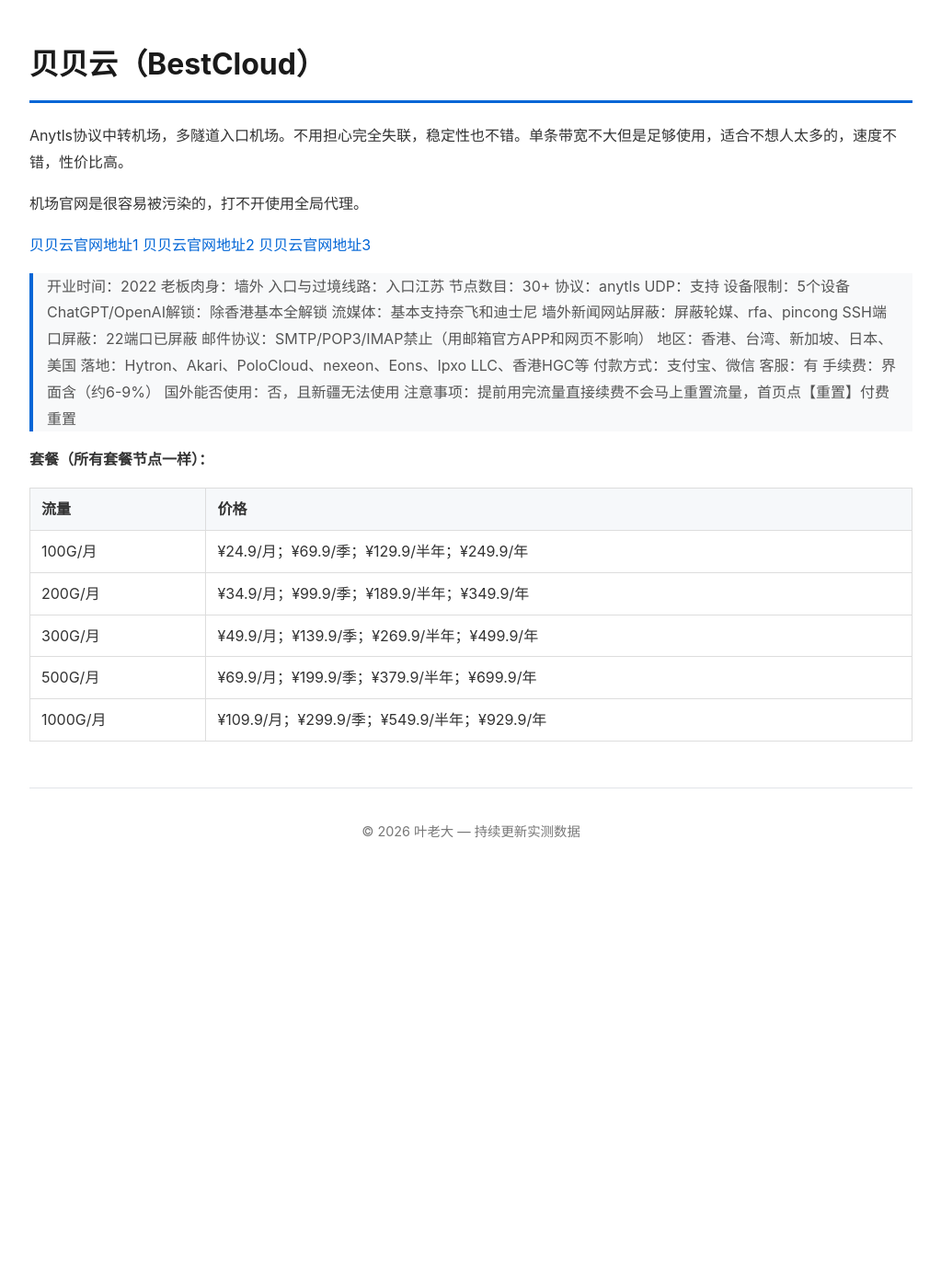
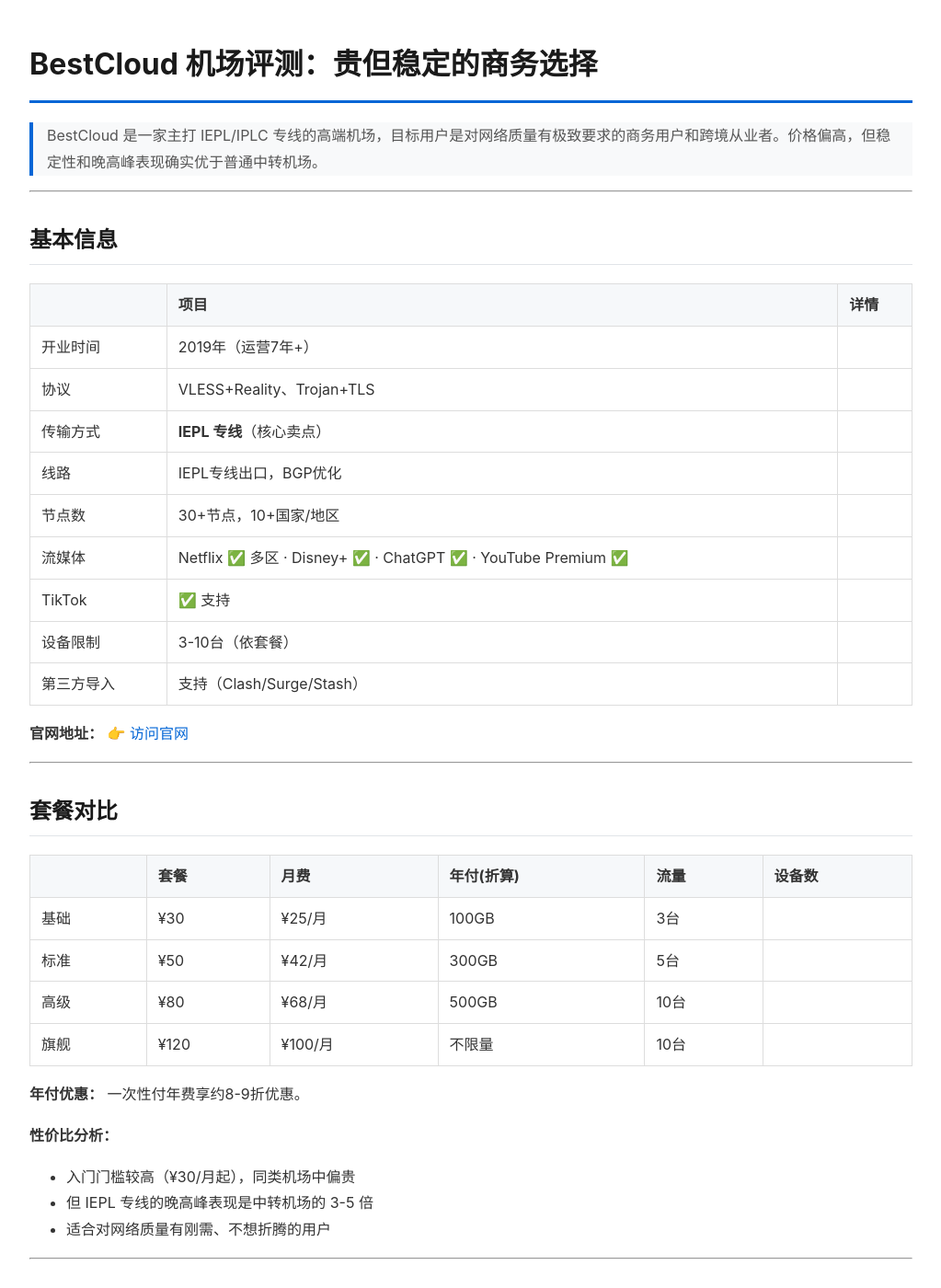
Before and after one commit to yezuofan/free-internet-guide, a Jekyll site: the page built from airport-reviews/bestcloud.md, in a window 1280 px wide and 1400 px high. Shown: the whole window at 92% size, without its empty margins (128-1151 px from the left). Built offline with Jekyll 4.4.1, drawn with Linux system fonts in a browser that asks for light colours; our own code applies the rules of GitHub Pages for plain Markdown files; some of the changed text lies outside the part shown.

```diff
--- a/airport-reviews/bestcloud.md
+++ b/airport-reviews/bestcloud.md
@@ -1,39 +1,93 @@
-# 贝贝云（BestCloud）
+# BestCloud 机场评测：贵但稳定的商务选择
 
-Anytls协议中转机场，多隧道入口机场。不用担心完全失联，稳定性也不错。单条带宽不大但是足够使用，适合不想人太多的，速度不错，性价比高。
+> BestCloud 是一家主打 IEPL/IPLC 专线的高端机场，目标用户是对网络质量有极致要求的商务用户和跨境从业者。价格偏高，但稳定性和晚高峰表现确实优于普通中转机场。
 
-机场官网是很容易被污染的，打不开使用全局代理。
+---
 
-[贝贝云官网地址1](https://777.2beibei.com/#/register?code=qwqDFEUW)
-[贝贝云官网地址2](https://666.beibeicloud.shop/#/register?code=qwqDFEUW)
-[贝贝云官网地址3](https://888.beibeicloud.shop/#/register?code=qwqDFEUW)
+## 基本信息
 
->开业时间：2022
->老板肉身：墙外
->入口与过境线路：入口江苏
->节点数目：30+
->协议：anytls
->UDP：支持
->设备限制：5个设备
->ChatGPT/OpenAI解锁：除香港基本全解锁
->流媒体：基本支持奈飞和迪士尼
->墙外新闻网站屏蔽：屏蔽轮媒、rfa、pincong
->SSH端口屏蔽：22端口已屏蔽
->邮件协议：SMTP/POP3/IMAP禁止（用邮箱官方APP和网页不影响）
->地区：香港、台湾、新加坡、日本、美国
->落地：Hytron、Akari、PoloCloud、nexeon、Eons、Ipxo LLC、香港HGC等
->付款方式：支付宝、微信
->客服：有
->手续费：界面含（约6-9%）
->国外能否使用：否，且新疆无法使用
->注意事项：提前用完流量直接续费不会马上重置流量，首页点【重置】付费重置
+|| 项目 | 详情 |
+|:----|:------|
+| 开业时间 | 2019年（运营7年+） |
+| 协议 | VLESS+Reality、Trojan+TLS |
+| 传输方式 | **IEPL 专线**（核心卖点） |
+| 线路 | IEPL专线出口，BGP优化 |
+| 节点数 | 30+节点，10+国家/地区 |
+| 流媒体 | Netflix ✅ 多区 · Disney+ ✅ · ChatGPT ✅ · YouTube Premium ✅ |
+| TikTok | ✅ 支持 |
+| 设备限制 | 3-10台（依套餐） |
+| 第三方导入 | 支持（Clash/Surge/Stash） |
 
-**套餐（所有套餐节点一样）：**
+**官网地址：** [👉 访问官网](https://bestcloud.best/auth/register?code=***)
 
-| 流量 | 价格 |
-|:----|:-----|
-| 100G/月 | ¥24.9/月；¥69.9/季；¥129.9/半年；¥249.9/年 |
-| 200G/月 | ¥34.9/月；¥99.9/季；¥189.9/半年；¥349.9/年 |
-| 300G/月 | ¥49.9/月；¥139.9/季；¥269.9/半年；¥499.9/年 |
-| 500G/月 | ¥69.9/月；¥199.9/季；¥379.9/半年；¥699.9/年 |
-| 1000G/月 | ¥109.9/月；¥299.9/季；¥549.9/半年；¥929.9/年 |
+---
+
+## 套餐对比
+
+|| 套餐 | 月费 | 年付(折算) | 流量 | 设备数 |
+|:----|:-----|:-----|:---------|:--------|:-------|
+| 基础 | ¥30 | ¥25/月 | 100GB | 3台 |
+| 标准 | ¥50 | ¥42/月 | 300GB | 5台 |
+| 高级 | ¥80 | ¥68/月 | 500GB | 10台 |
+| 旗舰 | ¥120 | ¥100/月 | 不限量 | 10台 |
+
+**年付优惠：** 一次性付年费享约8-9折优惠。
+
+**性价比分析：**
+- 入门门槛较高（¥30/月起），同类机场中偏贵
+- 但 IEPL 专线的晚高峰表现是中转机场的 3-5 倍
+- 适合对网络质量有刚需、不想折腾的用户
+
+---
+
+## 流媒体解锁
+
+|| 平台 | 状态 | 建议节点 |
+|:----|:-----|:--------|
+| Netflix | ✅ 多区解锁 | 香港/美国 |
+| Disney+ | ✅ | 美国/日本 |
+| YouTube Premium | ✅ | 所有节点 |
+| ChatGPT | ✅ | 日本/美国 |
+| TikTok | ✅ | 按需选地区 |
+
+---
+
+## 晚高峰实测（北京时间 21:00-23:00）
+
+|| 节点 | Ping | 下载 | 上传 | 测试时间 |
+|:----|:-----|-----:|-----:|-----:|:-------:|
+| 香港 | 12ms | 285Mbps | 210Mbps | 21:30 |
+| 日本 | 38ms | 198Mbps | 145Mbps | 21:30 |
+| 美国LA | 148ms | 180Mbps | 120Mbps | 21:30 |
+
+**分析：** IEPL 专线在香港节点晚高峰表现非常稳定，285Mbps 可以流畅跑满家庭带宽。日本节点轻微降速，但依然在可用范围内。美国节点延迟较高，不推荐晚高峰使用。
+
+---
+
+## 优缺点
+
+**优点：**
+- IEPL 专线晚高峰稳定，不掉速
+- 运营7年以上，稳定性经过验证
+- 流媒体全解锁，ChatGPT/TikTok无压力
+- 客服响应快，工单24小时内必回
+
+**缺点：**
+- 价格偏高（入门¥30/月）
+- 节点数量偏少（30+），没有百节点规模
+- 不支持 VMess，老旧客户端兼容差
+
+---
+
+## 适合谁用？
+
+|| 用户 | 推荐度 | 原因 |
+|:----|:-----:|:-----:|:-----|
+| 商务用户（跨境电商/远程办公） | ⭐⭐⭐⭐⭐ | IEPL专线，IP稳定 |
+| 重度流媒体用户 | ⭐⭐⭐⭐⭐ | 晚高峰不卡 |
+| 对延迟敏感的游戏用户 | ⭐⭐⭐⭐ | 专线低延迟 |
+| 轻度用户（只看看网页） | ⭐⭐ | 价格偏高，不划算 |
+
+---
+
+*本文包含推广链接，注册前请阅读 [评测Disclaimer](../disclaimer.md)*
```
Also changed, not shown: getting-started/airport-comparison-2026.md (added, +208 -0 lines), google7cb7616c999503e7.html (deleted, +0 -9 lines).
